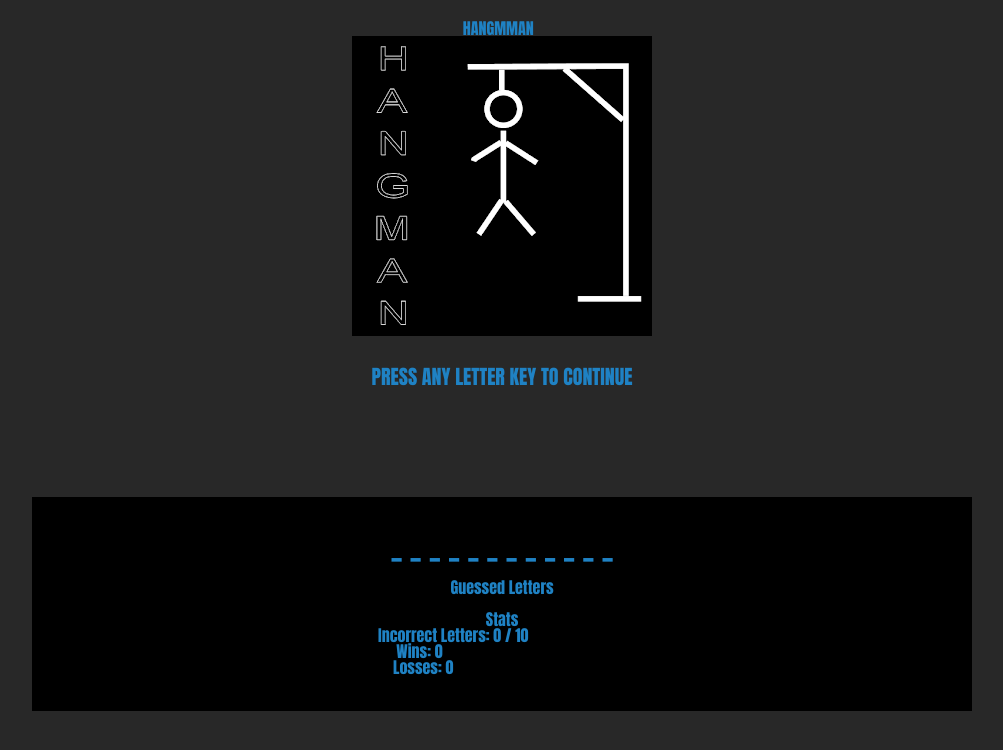
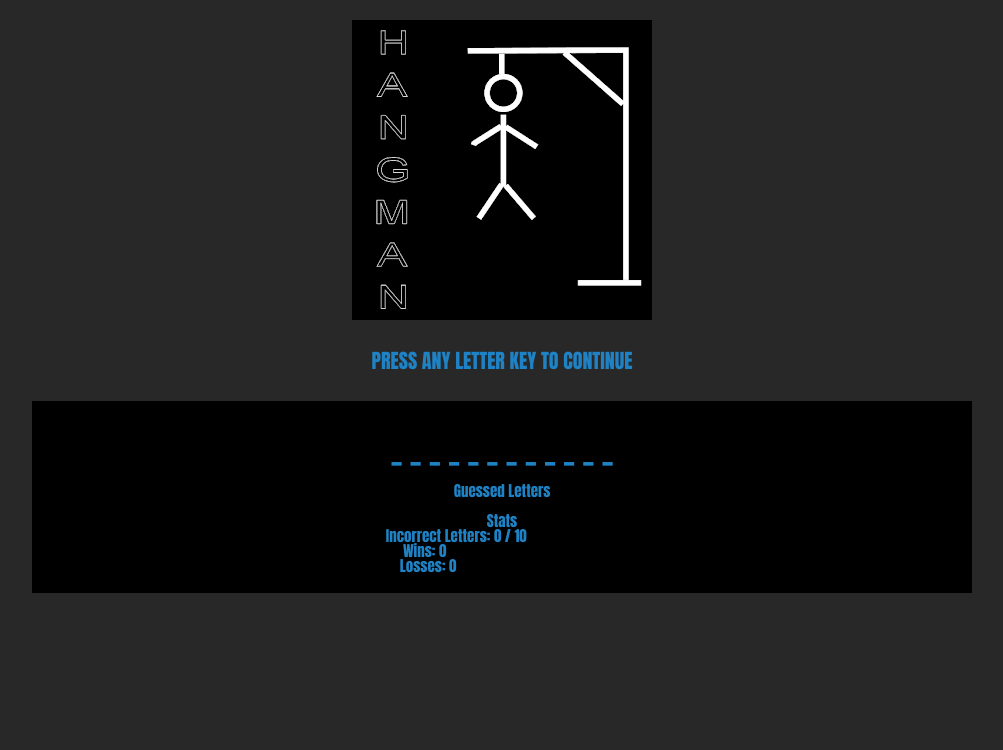
Before and after one commit to DJGilmore4U/Hangman-Game, a plain HTML site: page index.html in a window 1280 px wide. Shown: the whole page, without its empty margins (138-1141 px from the left). Drawn offline with Linux system fonts and the light colour scheme.

Commit message:
last minute revisions

```diff
--- a/assets/css/style.css
+++ b/assets/css/style.css
@@ -19,6 +19,7 @@ body {
 #main-content {
 	width: 960px;
 	margin: 0px auto 0px auto;
+	height: 760px;
 }
 
 .panel {
@@ -36,5 +37,5 @@ body {
 
 #general-display {
 	text-align: center;
-	font-size: 16px;
+	font-size: 15px;
 }
--- a/index.html
+++ b/index.html
@@ -12,9 +12,7 @@
 	<body>
 		<div id="main-content">
 			<div id="title">
-				<pre><p>                          HANGMMAN                            </p></pre>
 				<pre><p><img src="./assets/images/Hangman.png" alt="Hangman"></p></pre>
-
 			</div>
 
 			<div id="instruction">
@@ -22,10 +20,6 @@
 			</div>
 
 			<div id=alerts>
-				<pre><p>         <span class="alert-line"></span>         </p></pre>
-				<pre><p>         <span class="alert-line"></span>         </p></pre>
-				<pre><p>         <span class="alert-line"></span>         </p></pre>
-				<pre><p>         <span class="alert-line"></span>         </p></pre>
 				<pre><p>         <span class="alert-line"></span>         </p></pre>
 			</div>
 
@@ -41,7 +35,6 @@
 					<pre><p> Incorrect Letters: <span id="error-count"></span> </p></pre>
 					<pre><p> Wins: <span id="win-count"></span> </p></pre>
 					<pre><p> Losses: <span id="loss-count"></span> </p></pre>
-					<pre><p>                                                       </p></pre>
 				</div>
 			</div>
 		</div>
```
